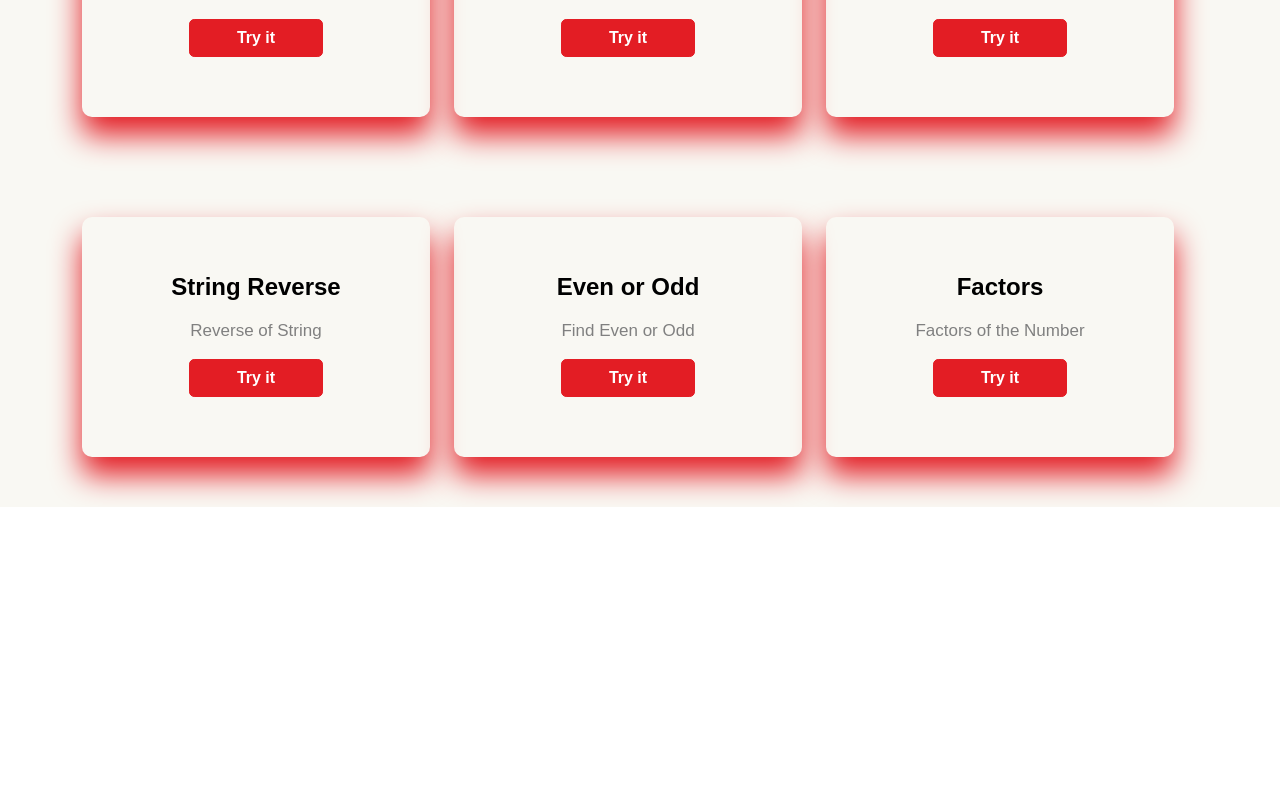
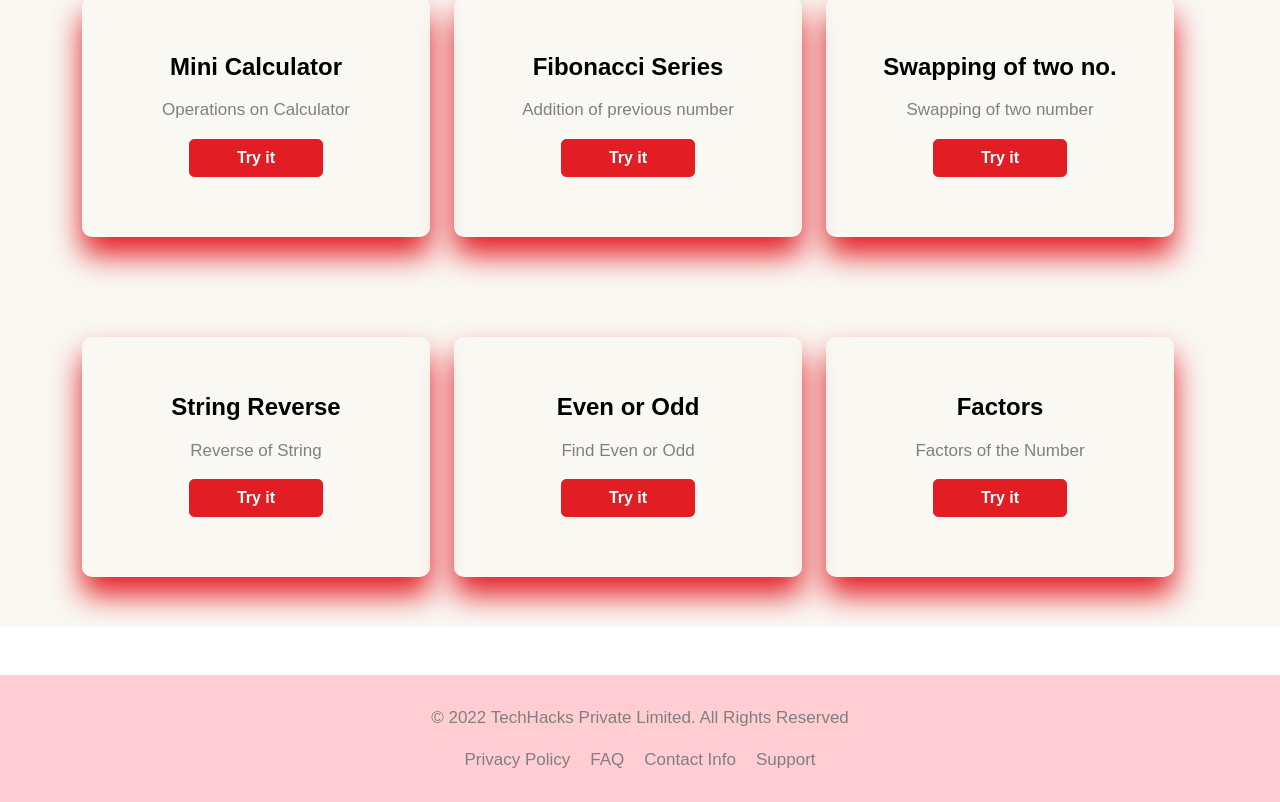
Before and after one commit to udaymoghe/ProjectMain, a React (Create React App) app: page / in a window 1280 px wide. Shown: the part 1716-2518 px from the top of the page. Before the commit the page ends 2223 px from the top, so only its background shows below. Built offline with nearby package versions, Linux system fonts and the light colour scheme.

Commit message:
today's dynamic commit

```diff
--- /dev/null
+++ b/src/CSS/footer.css
@@ -0,0 +1,12 @@
+.footer {
+    position: relative;
+    padding: 30px 0;
+    background-color: #f8f9fa;
+    z-index: 1;
+}
+.footer p, .footer a {
+    margin-bottom: 0;
+    font-size: 17px;
+    color: gray;
+    text-transform: capitalize;
+}
--- a/src/CSS/style.css
+++ b/src/CSS/style.css
@@ -609,7 +609,7 @@ margin-bottom: 10px;
   margin-left: 30%;
   /* margin-right: 50%; */
   /* margin-top: 60px; */
-  vertical-align: middle;
+  /* vertical-align: middle; */
 }
 
 .togle {
--- a/src/Components/Mains/About.js
+++ b/src/Components/Mains/About.js
@@ -2,7 +2,9 @@ import React from 'react'
 
 export default function About() {
   return (
+    <>
     <section  style={{background:"#f9f8f3"}}>
+        <title>About</title>
         <div className='container'>
             <div className='row'>
                 <div className='col-md-6'>
@@ -14,5 +16,6 @@ export default function About() {
             </div>
         </div>
     </section>
+    </>
   )
 }
--- a/src/Components/Mains/Contact.js
+++ b/src/Components/Mains/Contact.js
@@ -1,11 +1,16 @@
-import React from 'react'
+import React from 'react';
 
 export default function Contact() {
   return (
+    <>
     <section  style={{background:"#f9f8f3"}}>
-      <div>
-
+      <title>Contact Us</title>
+      <div className='container'>
+        <div className='row'>
+          <h1>Feel free to contact us at semicolontechz@gmail.com</h1>
+        </div>
       </div>
     </section>
+    </>
   )
 }
--- a/src/Components/Mains/Download.js
+++ b/src/Components/Mains/Download.js
@@ -3,6 +3,7 @@ import React from 'react'
 export default function Download() {
   return (
     <section  style={{background:"#f9f8f3"}}>
+      <title>Download </title>
       <div>Download</div>
     </section>
   )
--- a/src/Components/Mains/Features.js
+++ b/src/Components/Mains/Features.js
@@ -3,6 +3,7 @@ import React from 'react'
 export default function Features() {
   return (
     <section style={{background:"#f9f8f3"}}>
+      <title>Features</title>
       <div>
         Features
       </div>
--- /dev/null
+++ b/src/Components/Mains/Footer.js
@@ -0,0 +1,32 @@
+import React from 'react';
+import '../../CSS/styles.css';
+import '../../CSS/footer.css';
+
+export default function Footer() {
+  return (
+    <section className="footer mt-5" style={{background:"#FFCDD2"}}>
+    <div className="container">
+        <div className="row">
+            <div className="col text-center">
+                <div className="copy-right">
+                    <p>© <span id="copy-year">2022</span> TechHacks Private Limited. All rights reserved</p>
+                    <script>
+                        var d = new Date();
+                        var year = d.getFullYear();
+                        document.getElementById("copy-year").innerHTML = year;
+                    </script>
+                </div>
+            </div>
+        </div>
+    {/* </div>
+    <div className="container"> */}
+    <div className='col-md-13 text-center mt-3'>
+      <a href='/#/'>Privacy Policy</a>
+      <a href='/#/'>FAQ</a>
+      <a href='/#/Contact'>Contact Info</a>
+      <a href='/#/'>Support</a>
+    </div>
+    </div>
+    </section>
+  )
+}
--- a/src/Components/Mains/Landing.js
+++ b/src/Components/Mains/Landing.js
@@ -9,7 +9,7 @@ export default function Landing() {
     <>
     <section  style={{background:"#f9f8f3"}}>
         <title>Tech Hacks Pvt. Ltd.</title>
-        <div className="position-relative wrapper" style={{position: "absolute",height: "85vh"}}>
+        <div className="position-relative wrapper" style={{position: "absolute",height: "100vh"}}>
 
         </div>
     </section>
--- a/src/Components/Mains/Pattern.js
+++ b/src/Components/Mains/Pattern.js
@@ -7,7 +7,7 @@ export default function Pattern() {
   return (
     <>
     <section style={{background:"#f9f8f3"}}>
-      <title>Pyramid Pattern</title>
+      <title>Pattern</title>
     <div className='container'>
     <div className='row download'>
 
--- a/src/index.js
+++ b/src/index.js
@@ -4,13 +4,14 @@ import './index.css';
 import App from './App';
 import reportWebVitals from './reportWebVitals';
 import {HashRouter, Route, Routes} from 'react-router-dom';
+import Download from './Components/Mains/Download';
+import Contact from './Components/Mains/Contact';
 import SquarePyramid from './Components/Pattern/SquarePyramid';
 import DownPyramid from './Components/Pattern/DownPyramid';
 import RightTriangle from './Components/Pattern/RightTriangle';
 import Sumtono from './Components/Sumtono';
 import About from './Components/Mains/About';
 import Features from './Components/Mains/Features';
-import Contact from './Components/Mains/Contact';
 import Landing from './Components/Mains/Landing';
 import Pattern from './Components/Mains/Pattern';
 import Multiplication from './Components/Multiplication';
@@ -21,6 +22,7 @@ import Swapping from './Components/Swapping';
 import Reversestring from './Components/Reversestring';
 import EvenorOdd from './Components/EvenorOdd';
 import Factors from './Components/Factors';
+import Footer from './Components/Mains/Footer';
 
 const root = ReactDOM.createRoot(document.getElementById('root'));
 root.render(
@@ -34,7 +36,8 @@ root.render(
         <Route path='/About' element={<About/>}/>
         <Route path='/Pattern' element={<Pattern/>}/>
         <Route path='/Features' element={<Features/>}/>
-        <Route path='/Download' element={<Contact/>}/>
+        <Route path='/Download' element={<Download/>}/>
+        <Route path='/Contact' element={<Contact/>}/>
         <Route path='/SquarePyramid' element={<SquarePyramid/>}/>
         <Route path='/DownPyramid' element={<DownPyramid/>}/>
         <Route path='/RightTriangle' element={<RightTriangle/>}/>
@@ -47,7 +50,9 @@ root.render(
         <Route path='/Reversestring' element={<Reversestring/>}/>
         <Route path='/EvenorOdd' element={<EvenorOdd/>}/>
         <Route path='/Factors' element={<Factors/>}/>
+        <Route path='/Footer' element={<Footer/>}/>
       </Routes>
+      <Footer/>
       </div>
     </HashRouter>
   </React.StrictMode>
```
Also changed, not shown: src/Images/landing1.jpg.
